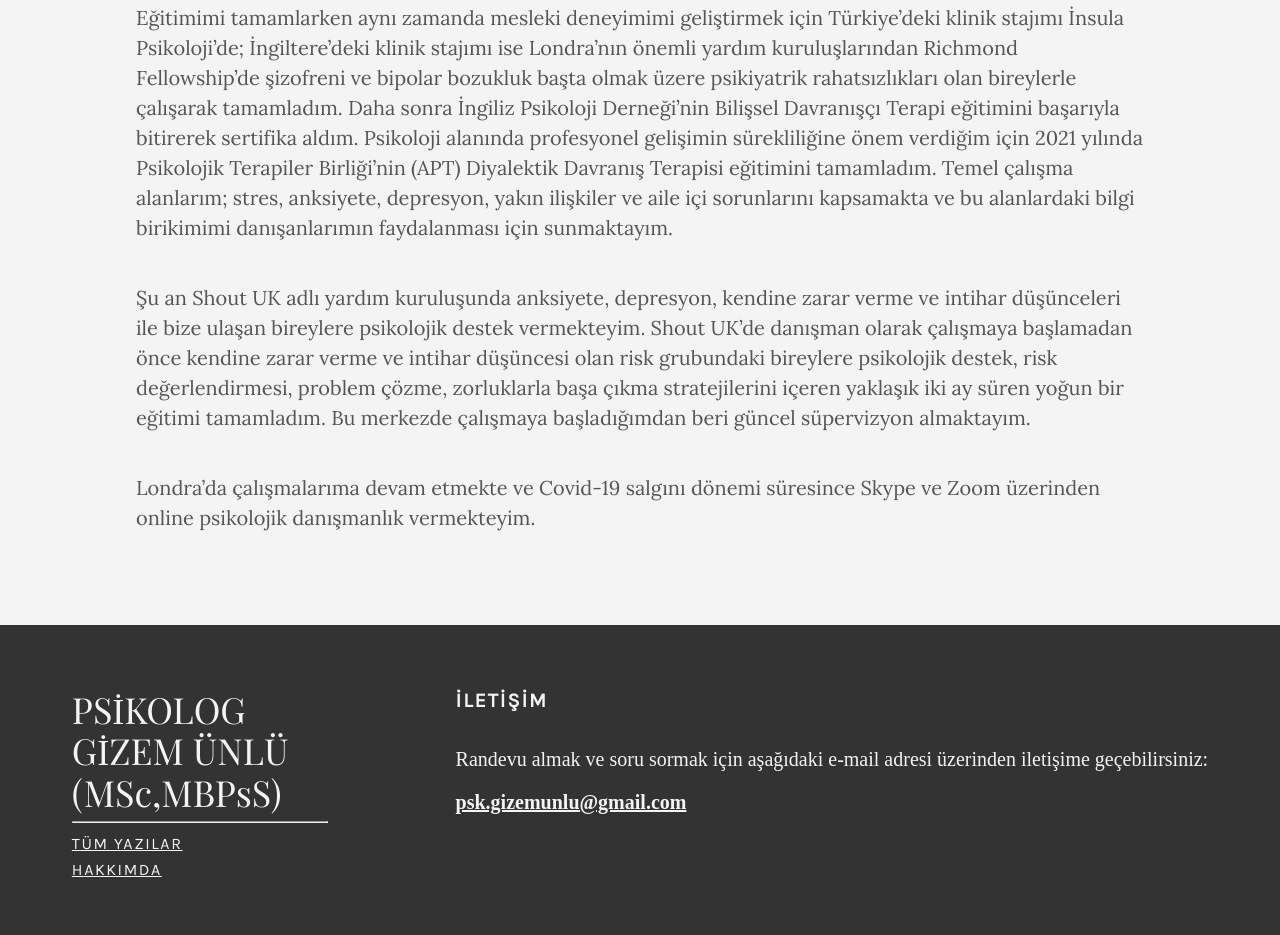
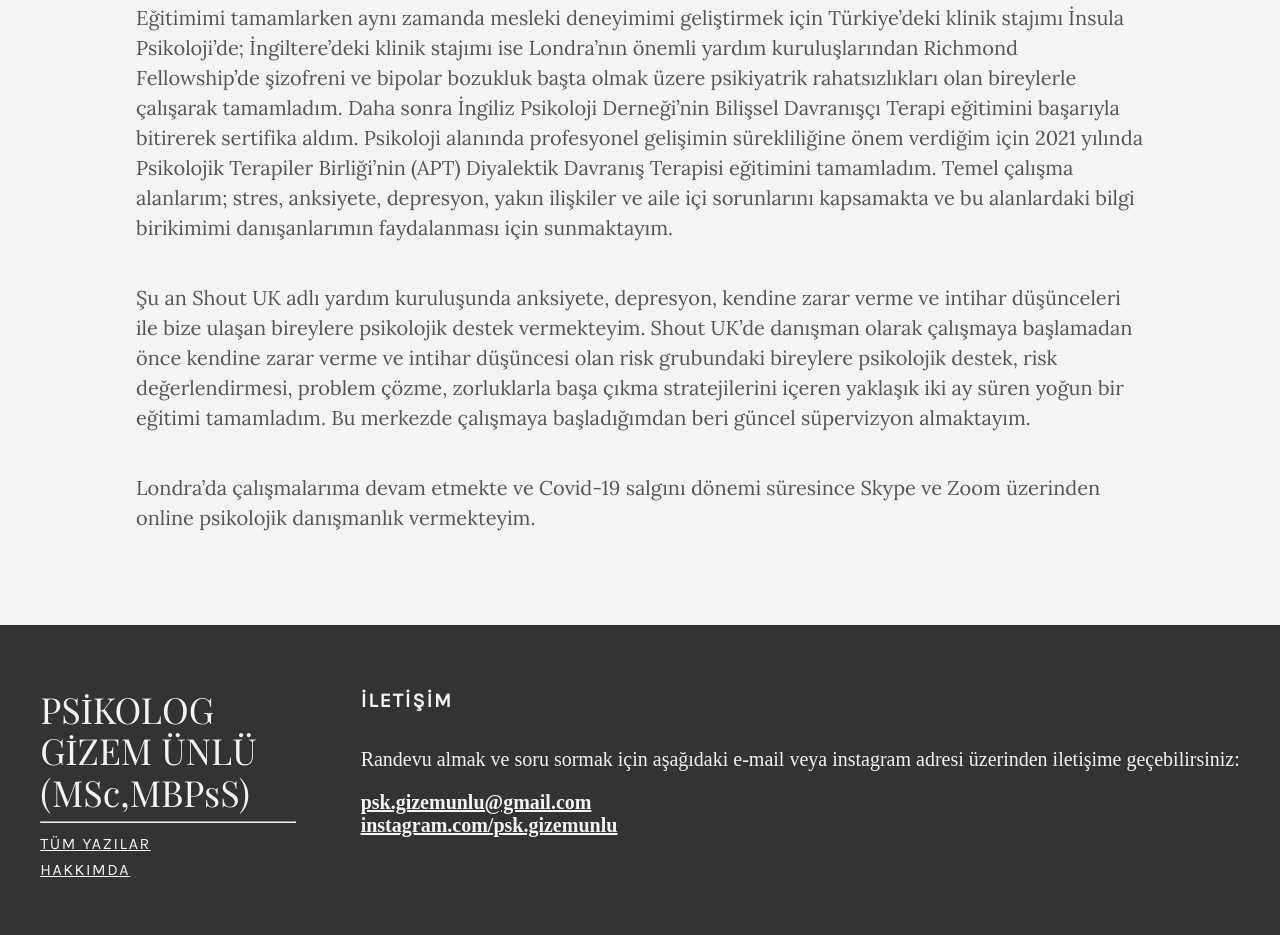
Before and after one commit to erkinun/gizem-site, a Gatsby site: page /about in a window 1280 px wide. Shown: the part 1334-2269 px from the top of the page. Built offline with nearby package versions, Linux system fonts and the light colour scheme; Gatsby itself is replaced by a stand-in of ours.

```diff
--- a/src/common/components/footer.js
+++ b/src/common/components/footer.js
@@ -1,6 +1,12 @@
 import React from 'react'
 import { Link, StaticQuery, graphql } from 'gatsby'
-import { FaPinterestP, FaFacebookF, FaTwitter, FaYoutube, FaGithub } from 'react-icons/fa'
+import {
+  FaPinterestP,
+  FaFacebookF,
+  FaTwitter,
+  FaYoutube,
+  FaGithub,
+} from 'react-icons/fa'
 import 'tachyons'
 
 export default () => (
@@ -24,17 +30,28 @@ export default () => (
       <footer className='pa2 bg-dark-gray near-white pv5'>
         <div className='flex flex-wrap justify-around w-100 mw9 center mb5'>
           <div className='w-100 mw5 mb4'>
-            <span className='display f2'>{data.site.siteMetadata.siteTitle} (MSc,MBPsS)</span>
+            <span className='display f2'>
+              {data.site.siteMetadata.siteTitle} (MSc,MBPsS)
+            </span>
             <hr />
-            <Link to='/blog' className='near-white sans-serif f5 tracked pv1 db'>
+            <Link
+              to='/blog'
+              className='near-white sans-serif f5 tracked pv1 db'
+            >
               TÜM YAZILAR
             </Link>
-            <Link to='/about' className='near-white sans-serif f5 tracked pv1 db'>
+            <Link
+              to='/about'
+              className='near-white sans-serif f5 tracked pv1 db'
+            >
               HAKKIMDA
             </Link>
             <div className='w-100 flex justify-around items-center pv2'>
               {data.site.siteMetadata.facebook && (
-                <a className='near-white' href={data.site.siteMetadata.facebook}>
+                <a
+                  className='near-white'
+                  href={data.site.siteMetadata.facebook}
+                >
                   <FaFacebookF />
                 </a>
               )}
@@ -52,7 +69,10 @@ export default () => (
               )}
 
               {data.site.siteMetadata.pinterest && (
-                <a className='near-white' href={data.site.siteMetadata.pinterest}>
+                <a
+                  className='near-white'
+                  href={data.site.siteMetadata.pinterest}
+                >
                   <FaPinterestP />
                 </a>
               )}
@@ -65,11 +85,25 @@ export default () => (
             </div>
           </div>
           <div className='flex flex-column'>
-            <span className='near-white sans-serif f4 tracked mb3 db b'>İLETİŞİM</span>
+            <span className='near-white sans-serif f4 tracked mb3 db b'>
+              İLETİŞİM
+            </span>
             <p className='f4'>
-              Randevu almak ve soru sormak için aşağıdaki e-mail adresi üzerinden iletişime geçebilirsiniz:
+              Randevu almak ve soru sormak için aşağıdaki e-mail veya instagram
+              adresi üzerinden iletişime geçebilirsiniz:
             </p>
             <span className='b underline f4'>psk.gizemunlu@gmail.com</span>
+
+            <a
+              target={'_blank'}
+              style={{ color: '#f4f4f4' }}
+              href={'https://www.instagram.com/psk.gizemunlu/'}
+            >
+              <span className='b underline f4'>
+                instagram.com/psk.gizemunlu
+              </span>
+            </a>
+
             {/*             <a href={data.site.siteMetadata.mailChimpUrl} className='near-white sans-serif f5 tracked pv1 db'>
               NEWSLETTER
             </a> */}
```
Also changed, not shown: src/homepage/components/hero.js (+14 -1 lines), src/pages/index.js (+5 -2 lines), content/img/profile_gizem.jpg (added), 1 other file.
